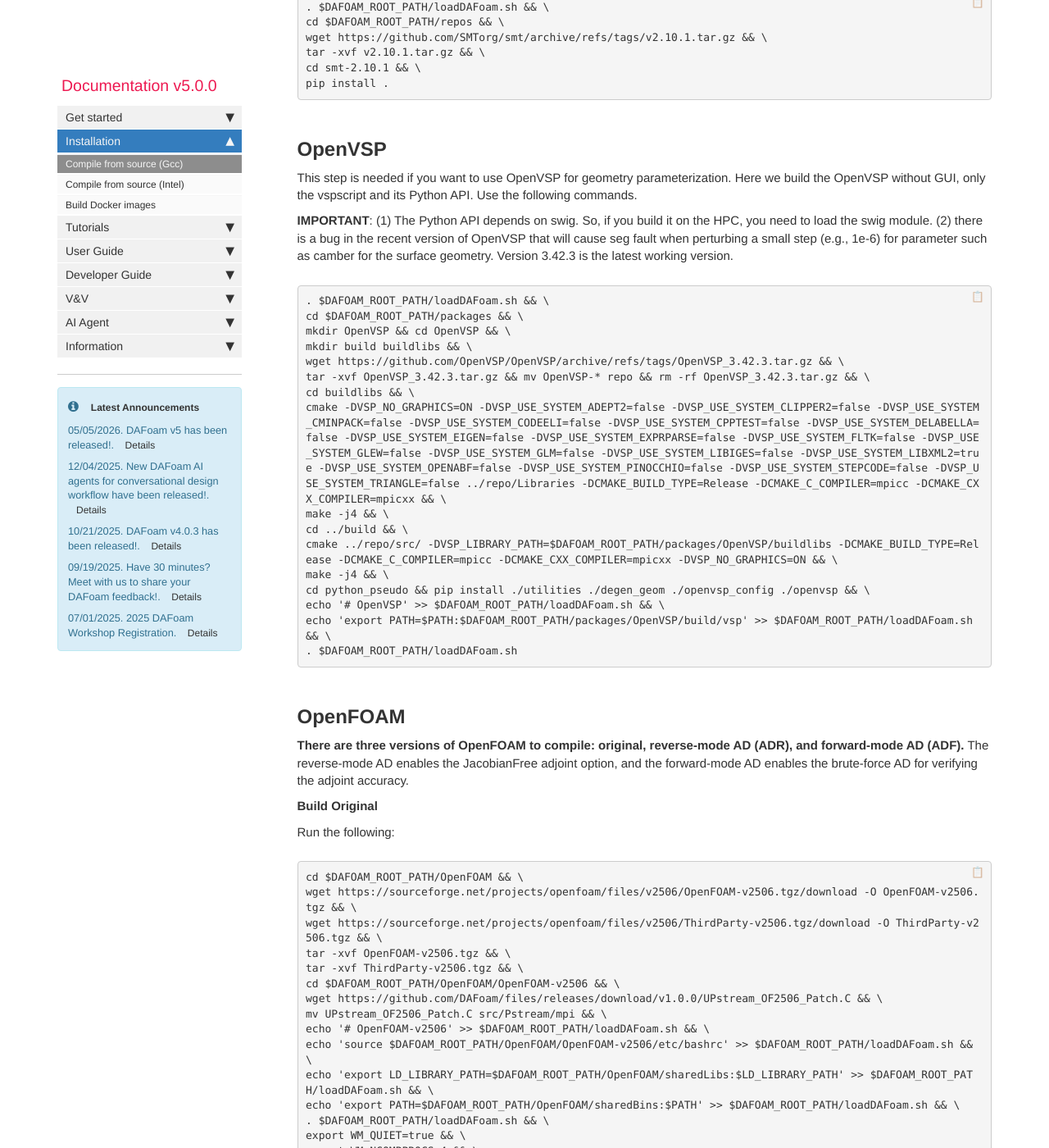
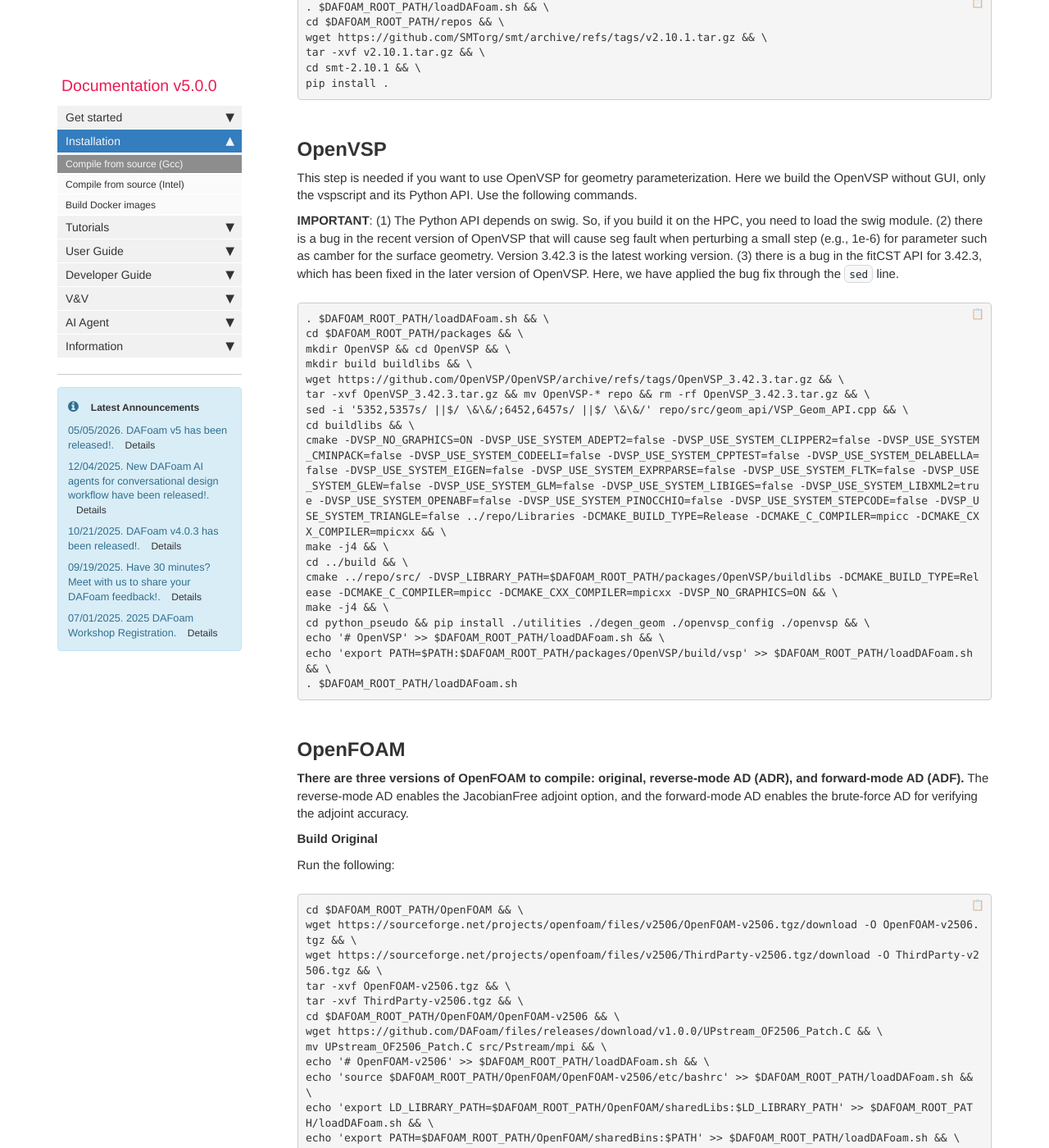
Before and after one commit to DAFoam/DAFoam.github.io, a Jekyll site: the page built from pages/mydoc/mydoc_installation_source.md, in a window 1280 px wide and 1400 px high, scrolled down 6112 px. Shown: the whole window at 82% size. Built offline with Jekyll 4.4.1, drawn with Linux system fonts in a browser that asks for light colours; comment, search, counter and statistics services are not loaded.

Commit message:
content update

```diff
--- a/pages/mydoc/mydoc_installation_source.md
+++ b/pages/mydoc/mydoc_installation_source.md
@@ -267,7 +267,7 @@ pip install .
 
 This step is needed if you want to use OpenVSP for geometry parameterization. Here we build the OpenVSP without GUI, only the vspscript and its Python API. Use the following commands.
 
-**IMPORTANT**: (1) The Python API depends on swig. So, if you build it on the HPC, you need to load the swig module. (2) there is a bug in the recent version of OpenVSP that will cause seg fault when perturbing a small step (e.g., 1e-6) for parameter such as camber for the surface geometry. Version 3.42.3 is the latest working version.
+**IMPORTANT**: (1) The Python API depends on swig. So, if you build it on the HPC, you need to load the swig module. (2) there is a bug in the recent version of OpenVSP that will cause seg fault when perturbing a small step (e.g., 1e-6) for parameter such as camber for the surface geometry. Version 3.42.3 is the latest working version. (3) there is a bug in the fitCST API for 3.42.3, which has been fixed in the later version of OpenVSP. Here, we have applied the bug fix through the `sed` line.
 
 <pre>
 . $DAFOAM_ROOT_PATH/loadDAFoam.sh && \
@@ -276,6 +276,7 @@ mkdir OpenVSP && cd OpenVSP && \
 mkdir build buildlibs && \
 wget https://github.com/OpenVSP/OpenVSP/archive/refs/tags/OpenVSP_3.42.3.tar.gz && \
 tar -xvf OpenVSP_3.42.3.tar.gz && mv OpenVSP-* repo && rm -rf OpenVSP_3.42.3.tar.gz && \
+sed -i '5352,5357s/ ||$/ \&\&/;6452,6457s/ ||$/ \&\&/' repo/src/geom_api/VSP_Geom_API.cpp && \
 cd buildlibs && \
 cmake -DVSP_NO_GRAPHICS=ON -DVSP_USE_SYSTEM_ADEPT2=false -DVSP_USE_SYSTEM_CLIPPER2=false -DVSP_USE_SYSTEM_CMINPACK=false -DVSP_USE_SYSTEM_CODEELI=false -DVSP_USE_SYSTEM_CPPTEST=false -DVSP_USE_SYSTEM_DELABELLA=false -DVSP_USE_SYSTEM_EIGEN=false -DVSP_USE_SYSTEM_EXPRPARSE=false -DVSP_USE_SYSTEM_FLTK=false -DVSP_USE_SYSTEM_GLEW=false -DVSP_USE_SYSTEM_GLM=false -DVSP_USE_SYSTEM_LIBIGES=false -DVSP_USE_SYSTEM_LIBXML2=true -DVSP_USE_SYSTEM_OPENABF=false -DVSP_USE_SYSTEM_PINOCCHIO=false -DVSP_USE_SYSTEM_STEPCODE=false -DVSP_USE_SYSTEM_TRIANGLE=false ../repo/Libraries -DCMAKE_BUILD_TYPE=Release -DCMAKE_C_COMPILER=mpicc -DCMAKE_CXX_COMPILER=mpicxx && \
 make -j4 && \
```
